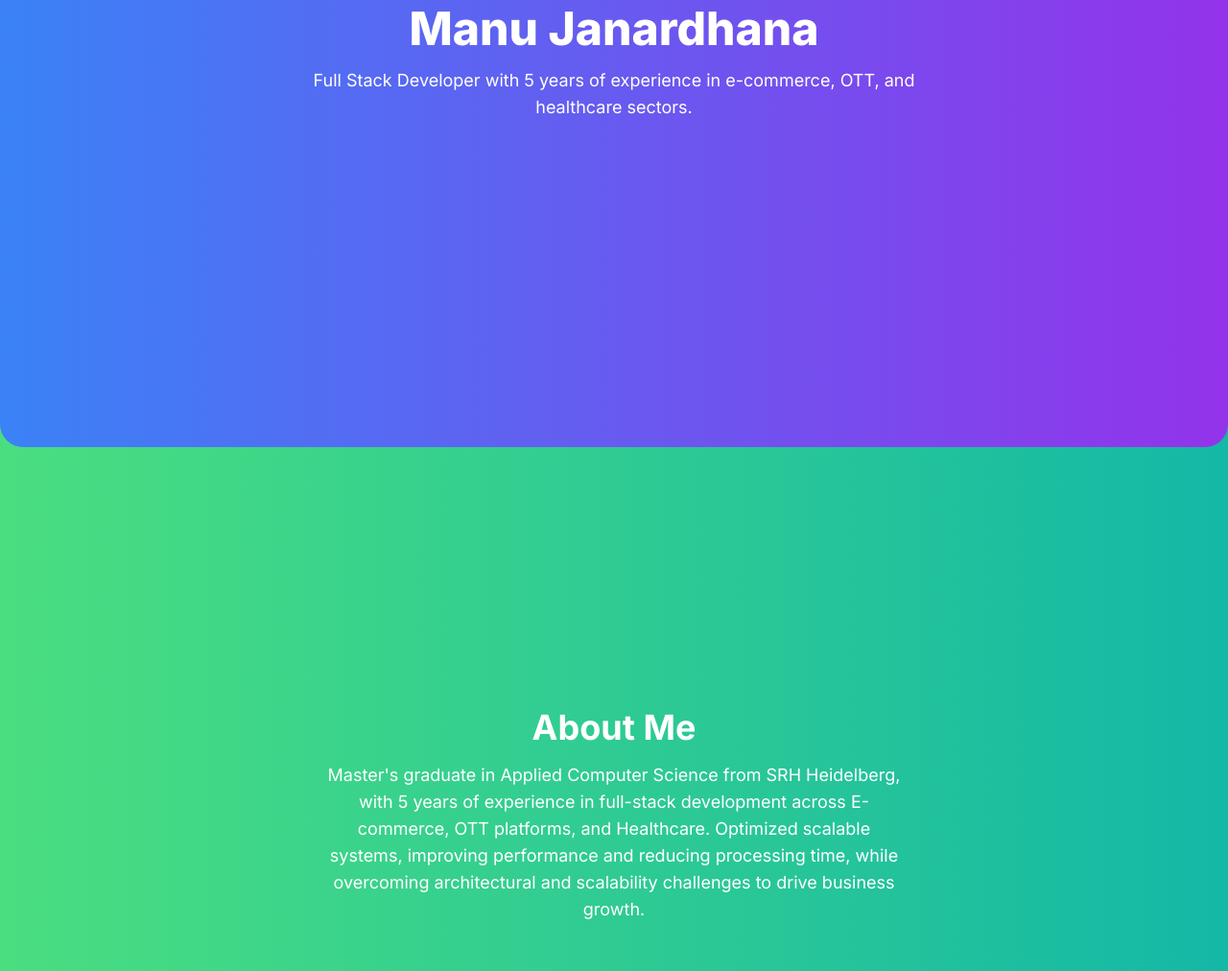
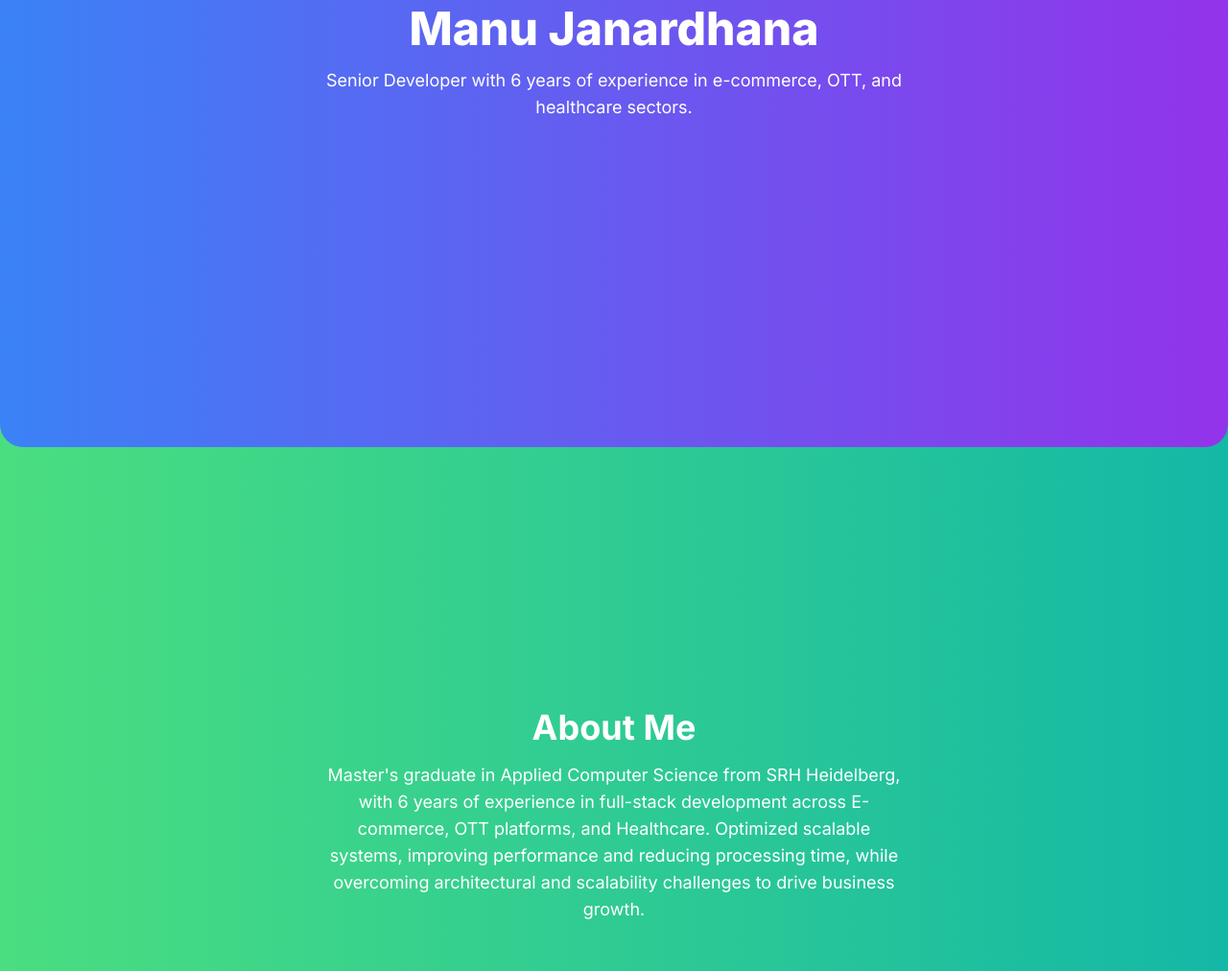
Before and after one commit to manuj55/my-portfolio, a Next.js app: page / in a window 1280 px wide. Shown: the part 398-1410 px from the top of the page at 96% size. Built offline with nearby package versions, Linux system fonts and the light colour scheme.

Commit message:
update experiance

```diff
--- a/app/page.tsx
+++ b/app/page.tsx
@@ -103,7 +103,7 @@ export default function Home() {
         >
           <div className={`text-center transition-all duration-700 ease-out ${hero.isVisible ? 'opacity-100 translate-y-0' : 'opacity-0 translate-y-10'}`}>
             <h2 className="text-3xl sm:text-4xl md:text-5xl font-extrabold cursor-default">Manu Janardhana</h2>
-            <p className="mt-4 text-base sm:text-lg cursor-default max-w-2xl mx-auto">Full Stack Developer with 5 years of experience in e-commerce, OTT, and healthcare sectors.</p>
+            <p className="mt-4 text-base sm:text-lg cursor-default max-w-2xl mx-auto">Senior Developer with 6 years of experience in e-commerce, OTT, and healthcare sectors.</p>
           </div>
         </section>
 
@@ -116,7 +116,7 @@ export default function Home() {
             <div className="text-center w-full sm:w-3/4 lg:w-1/2">
               <h2 className="text-3xl sm:text-4xl font-bold cursor-default">About Me</h2>
               <p className="mt-4 text-base sm:text-lg cursor-default">
-                Master's graduate in Applied Computer Science from SRH Heidelberg, with 5 years of experience in full-stack development
+                Master's graduate in Applied Computer Science from SRH Heidelberg, with 6 years of experience in full-stack development
                 across E-commerce, OTT platforms, and Healthcare. Optimized scalable systems, improving performance and reducing processing
                 time, while overcoming architectural and scalability challenges to drive business growth.
               </p>
```
